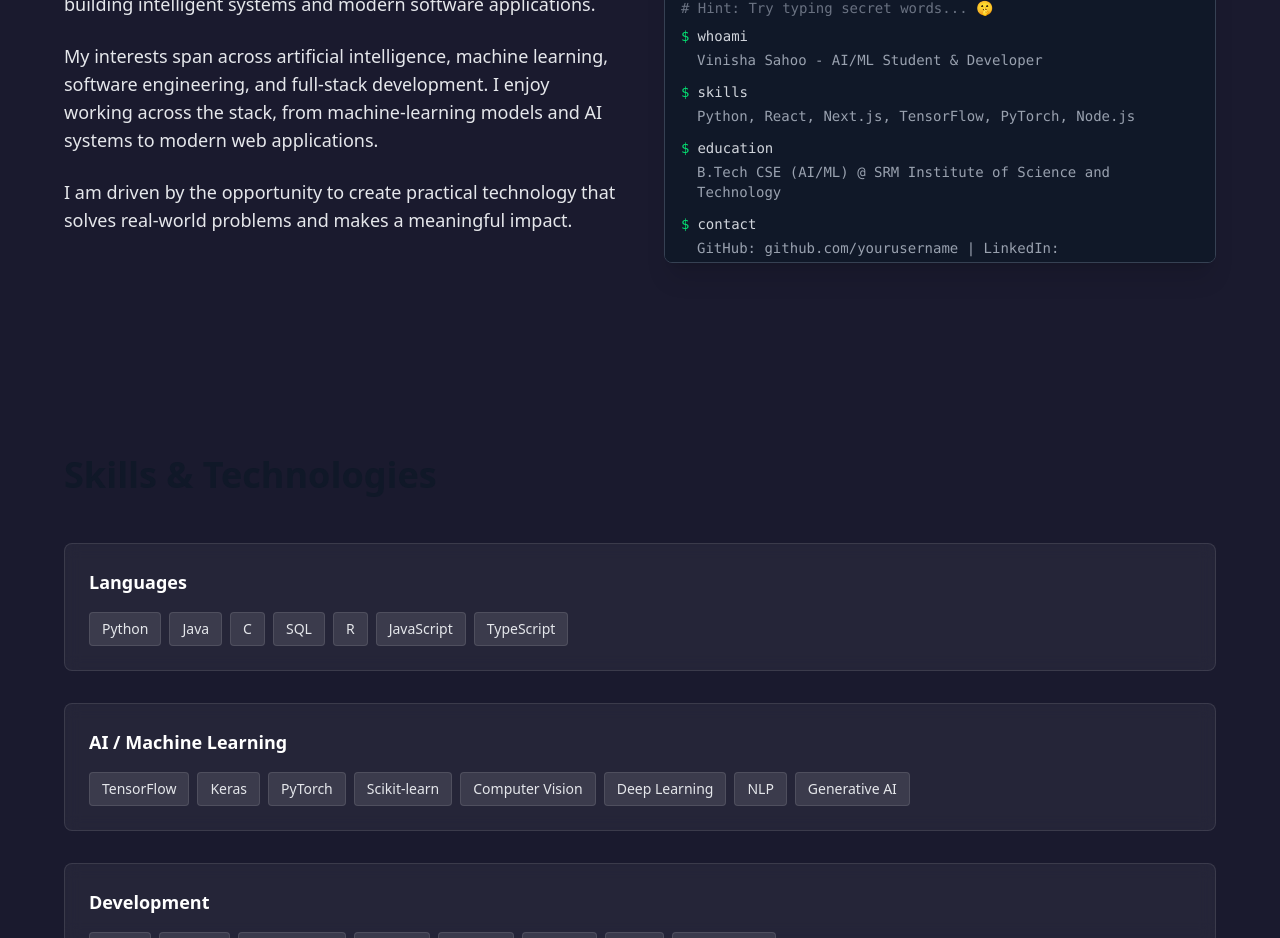
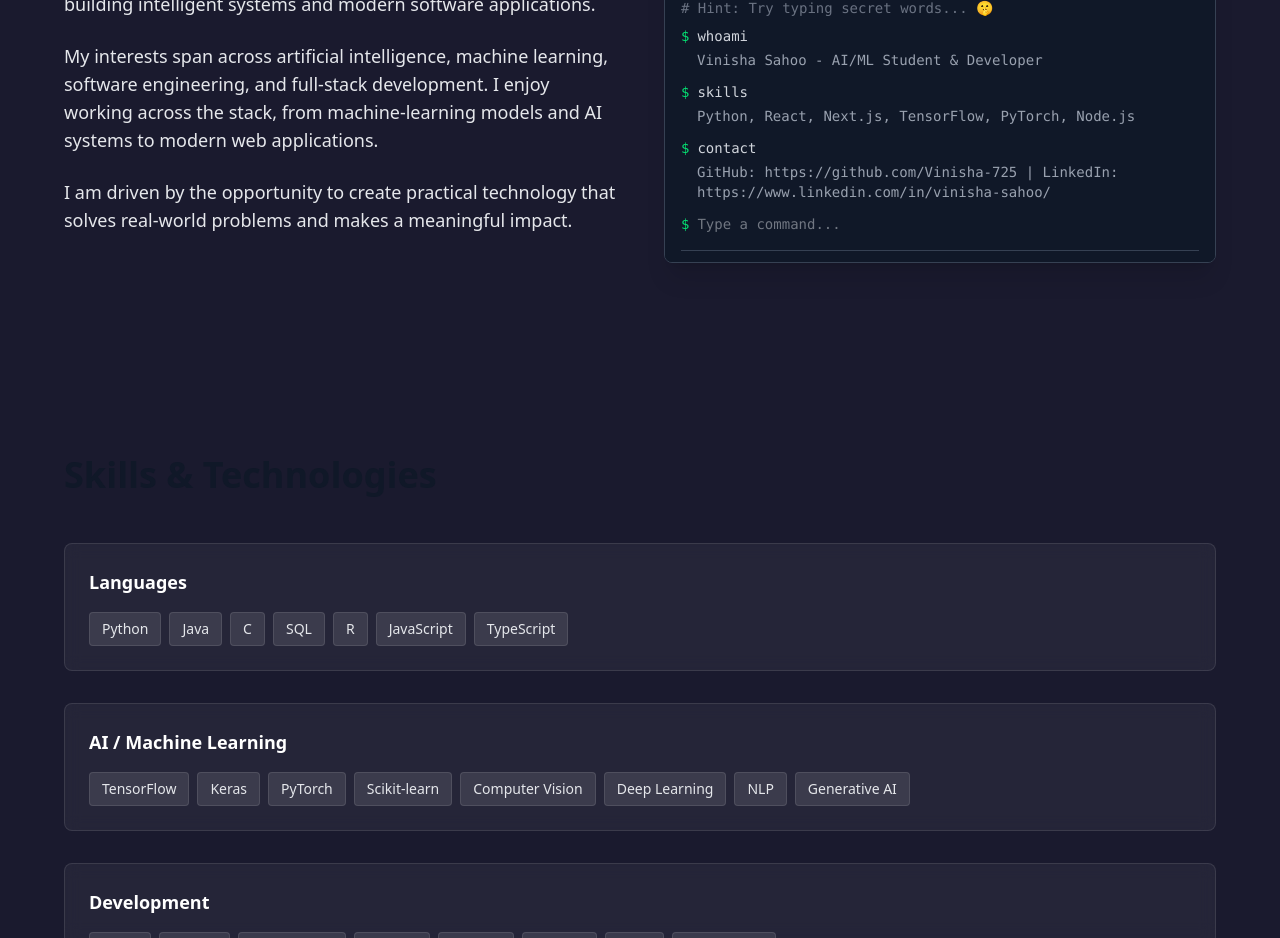
Before and after one commit to Vinisha-725/Portfolio-website, a Next.js app: page / in a window 1280 px wide. Shown: the part 1080-2018 px from the top of the page. Built offline with nearby package versions, Linux system fonts and the light colour scheme.

Commit message:
Update README with comprehensive project documentation

```diff
--- a/src/components/Terminal.tsx
+++ b/src/components/Terminal.tsx
@@ -21,12 +21,11 @@ export default function Terminal() {
   const commands: Command[] = [
     { command: "whoami", output: "Vinisha Sahoo - AI/ML Student & Developer" },
     { command: "skills", output: "Python, React, Next.js, TensorFlow, PyTorch, Node.js" },
-    { command: "education", output: "B.Tech CSE (AI/ML) @ SRM Institute of Science and Technology" },
-    { command: "contact", output: "GitHub: github.com/yourusername | LinkedIn: linkedin.com/in/yourusername" },
+    { command: "contact", output: "GitHub: https://github.com/Vinisha-725 | LinkedIn: https://www.linkedin.com/in/vinisha-sahoo/" },
   ];
 
   const SECRET_WORDS = ["vinisha", "secret", "matrix", "magic", "wonder"];
-  const SECRET_MESSAGE = "🎉 You found the secret! You're a true explorer! 🚀";
+  const SECRET_MESSAGE = "Helloo welcome!";
 
   const scrollTo = (sectionId: string) => {
     const element = document.querySelector(sectionId);
```
Also changed, not shown: 1 other file (tests, documents, lock files or other folders).
